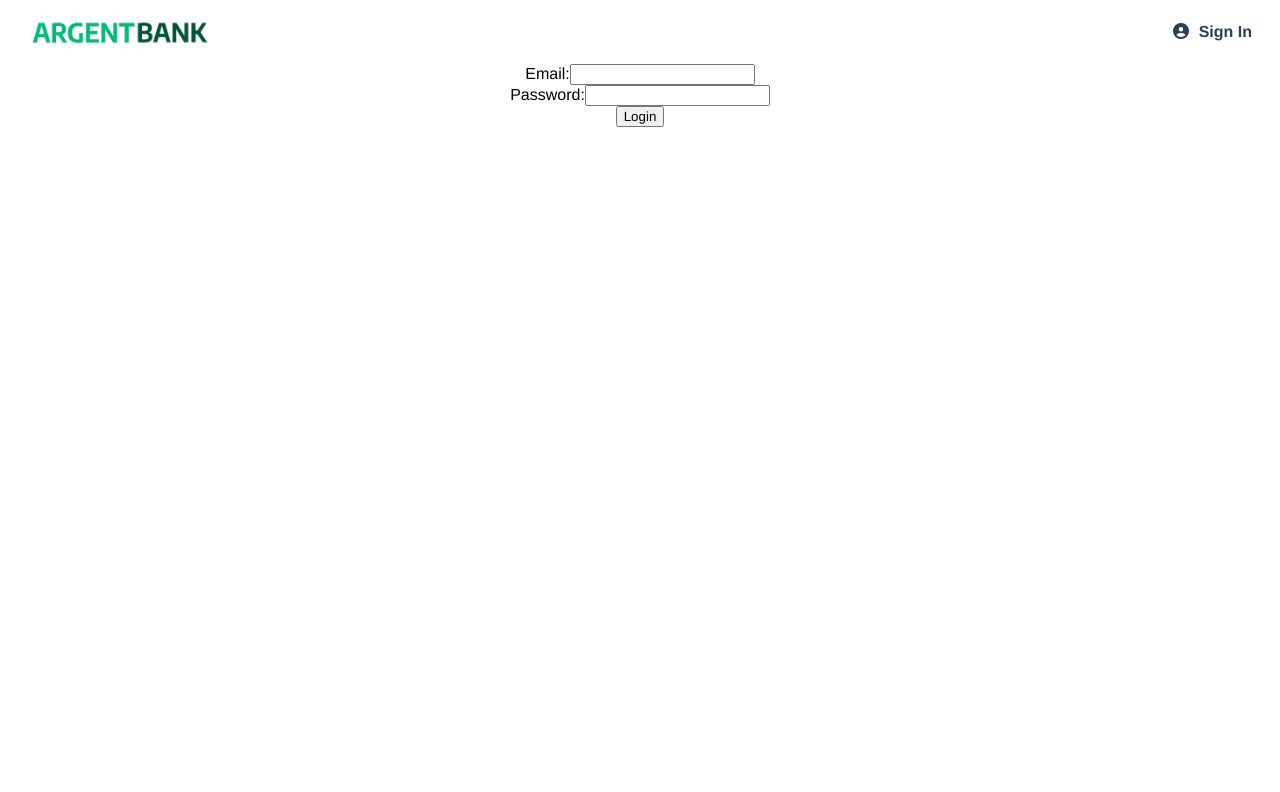
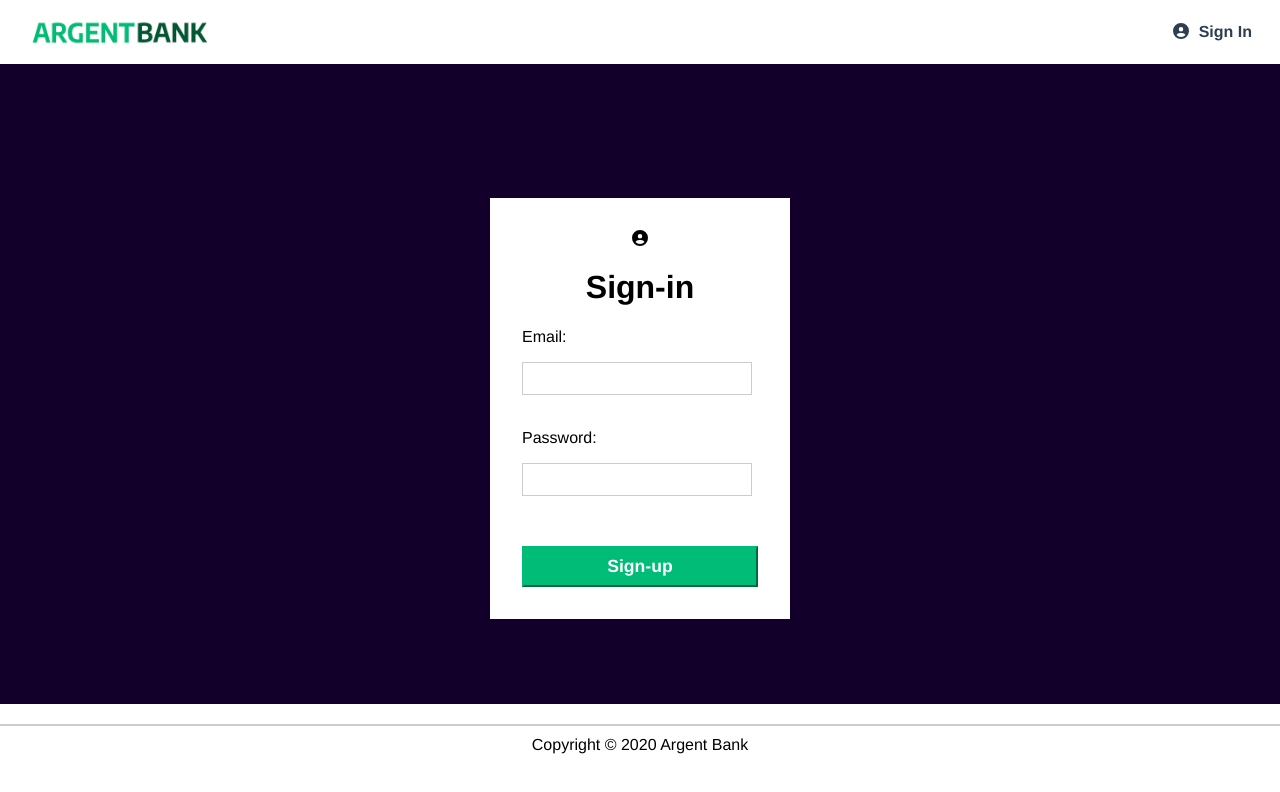
Before and after one commit to itimoreo/argent-bank, a React (Create React App) app: page /login in a window 1280 px wide. Shown: the top 792 px of the page. Built offline with nearby package versions, Linux system fonts and the light colour scheme.

Commit message:
Style du de la login page

```diff
--- a/src/Pages/LoginPage.jsx
+++ b/src/Pages/LoginPage.jsx
@@ -1,10 +1,15 @@
-import React, { useState } from 'react';
-import Header from '../Composant/Header';
-import { useNavigate } from 'react-router-dom';
+import React, { useState } from "react";
+import Header from "../Composant/Header";
+import { useNavigate } from "react-router-dom";
+import { FontAwesomeIcon } from "@fortawesome/react-fontawesome";
+import { faUserCircle } from "@fortawesome/free-solid-svg-icons";
+
+import "../css/LoginPage.css";
+import Footer from "../Composant/Footer";
 
 const LoginPage = () => {
-    const [email, setEmail] = useState('');
-    const [password, setPassword] = useState('');
+  const [email, setEmail] = useState("");
+  const [password, setPassword] = useState("");
   const [error, setError] = useState(null);
   const navigate = useNavigate();
 
@@ -19,48 +24,69 @@ const LoginPage = () => {
   const handleSubmit = async (e) => {
     e.preventDefault();
     try {
-            const response = await fetch('http://localhost:3001/api/v1/user/login', {
-                method: 'POST',
+      const response = await fetch("http://localhost:3001/api/v1/user/login", {
+        method: "POST",
         headers: {
-                    'Content-Type': 'application/json'
+          "Content-Type": "application/json",
         },
         body: JSON.stringify({
           email: email,
-                    password: password
-                })
+          password: password,
+        }),
       });
 
       const data = await response.json();
-            console.log('Data:', data);
+      console.log("Data:", data);
 
       if (!response.ok) {
-                setError('Login failed');
-                console.log('Login failed');
+        setError("Login failed");
+        console.log("Login failed");
       } else {
-                console.log('Login successful');
-                localStorage.setItem('token', data.body.token); // add this line
+        console.log("Login successful");
+        localStorage.setItem("token", data.body.token); // add this line
         navigate(`/dashboard/${data.body.userId}`);
       }
     } catch (error) {
-            console.error('Error:', error);
+      console.error("Error:", error);
     }
   };
 
   return (
     <div>
       <Header />
+      <div className="container" style={{ background: "#12002b" }}>
+        <div className="form" style={{}}>
+        <FontAwesomeIcon icon={faUserCircle} />
+        <h1>Sign-in</h1>
           <form onSubmit={handleSubmit}>
+            <div className="input-wrapper">
               <label>Email:</label>
-                <input type="text" value={email} onChange={handleEmailChange} />
+              <input
+                className="input"
+                type="text"
+                value={email}
+                onChange={handleEmailChange}
+              />
+            </div>
             <br />
+            <div className="input-wrapper">
               <label>Password:</label>
-                <input type="password" value={password} onChange={handlePasswordChange} />
+              <input
+                className="input"
+                type="password"
+                value={password}
+                onChange={handlePasswordChange}
+              />
+            </div>
             <br />
-                <button type="submit">Login</button>
+            <button className="btn-submit" type="submit">
+              Sign-up
+            </button>
           </form>
-            <div>
-                {error && <p>{error}</p>}
+          <div>{error && <p>{error}</p>}</div>
         </div>
+      </div>
+      <Footer />
     </div>
   );
 };
--- /dev/null
+++ b/src/css/LoginPage.css
@@ -0,0 +1,42 @@
+.container{
+    display: flex;
+    justify-content: center;
+    align-items: center;
+    height: 80vh;
+    background-color: #f5f5f5;
+}
+
+.form{
+    box-sizing: border-box;
+    background-color: white;
+    width: 300px;
+    margin: 0 auto;
+    margin-top: 3rem;
+    padding: 2rem;
+}
+
+.input-wrapper{
+    display: flex;
+    flex-direction: column;
+    text-align: left;
+    margin-bottom: 1rem;
+}
+
+.input{
+    width: 90%;
+    padding: 8px;
+    margin-top: 1rem;
+    border: 1px solid #ccc;
+
+}
+
+.btn-submit{
+    width: 100%;
+    padding: 8px;
+    font-size: 1.1rem;
+    font-weight: bold;
+    margin-top: 1rem;
+    border-color: #00bc77;
+    background-color: #00bc77;
+    color: #fff;
+}
```
Lines whose indentation alone changed are shown as unchanged.
